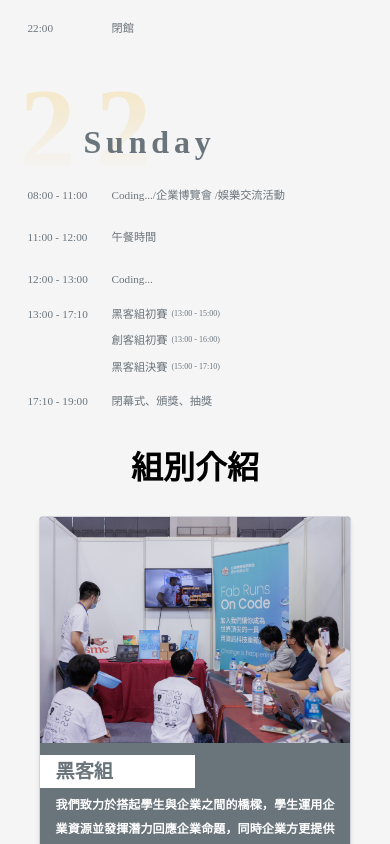
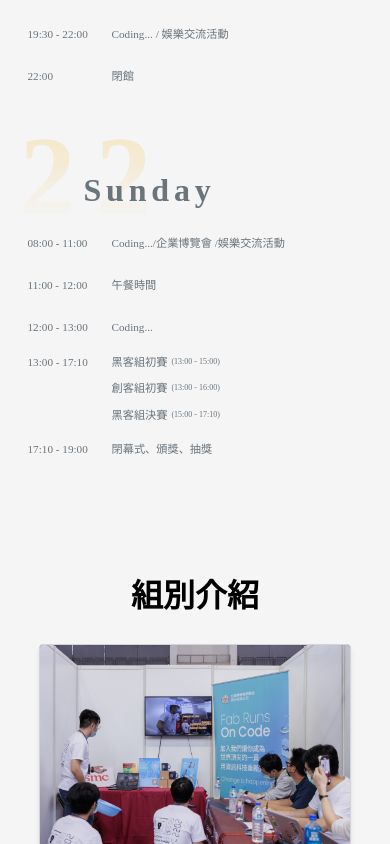
Before and after one commit to Official-Meichu-Hackathon/2023-singup, a Next.js app: page / in a window 390 px wide. Shown: the part 2393-3237 px from the top of the page. Built offline with nearby package versions, Linux system fonts and the light colour scheme.

Commit message:
link fix mobile

```diff
--- a/components/Award.jsx
+++ b/components/Award.jsx
@@ -52,7 +52,7 @@ const Award = () => {
         <img
           src="assets/images/award.png"
           alt="hackathron award"
-          className="my-[8vh] w-full h-auto"
+          className="my-[4vh] md:my-[8vh] w-full h-auto"
         />
         <>
           <div className="block md:hidden mx-[5%] relative">
--- a/components/Team_intro.jsx
+++ b/components/Team_intro.jsx
@@ -29,7 +29,7 @@ const Team_intro = () => {
       <h2 className="w-fit mx-auto text-black hidden md:block pb-8 pt-12">
         組別介紹{" "}
       </h2>
-      <div className="block md:hidden w-full py-8">
+      <div className="block md:hidden w-full pb-8 pt-16">
         <h4 className="w-fit m-auto text-black">組別介紹 </h4>
       </div>
       <div className="hidden md:container md:mx-auto md:px-[4%] md:flex md:gap-x-[5%] md:flex-row md:justify-center">
--- a/components/Timetable.jsx
+++ b/components/Timetable.jsx
@@ -46,7 +46,7 @@ const Timetable = () => {
     { time: "17:10 - 19:00", context: ["閉幕式、頒獎、抽獎"] },
   ];
   return (
-    <div id="contest_process">
+    <div id="contest_process" className="py-12">
       {/* Desktop */}
       <div className="hidden md:block px-[5%] relative w-full h-[50rem] lg:h-[60rem] overflow-x-hidden">
         <div className="flex justify-center gap-x-4 2xl:gap-x-6">
```
